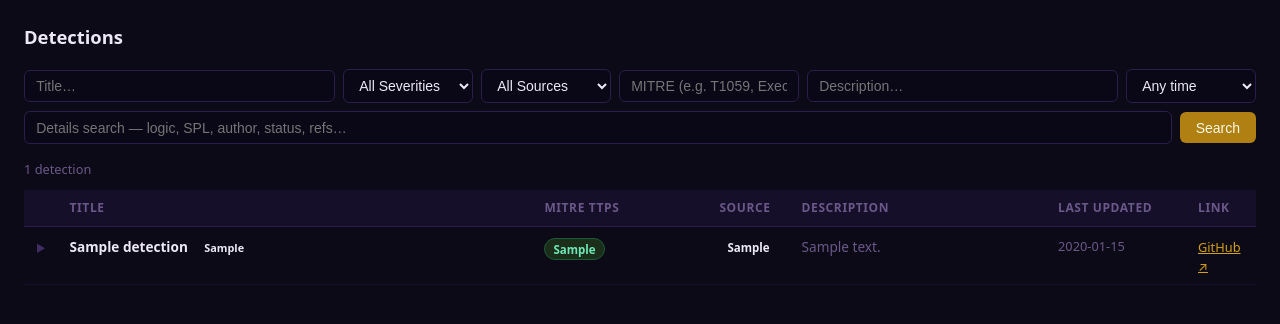
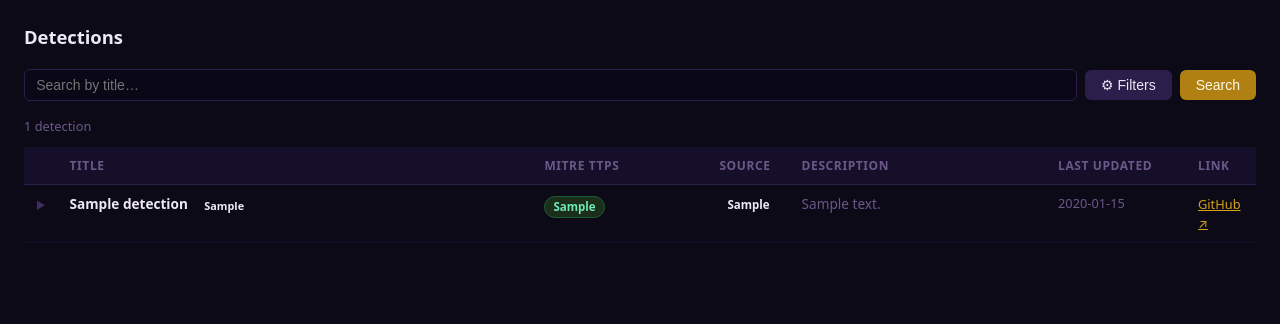
Before and after one commit to McSloats/RuleRadar, a Flask app: page /detections in a window 1280 px wide. Shown: the part 52-376 px from the top of the page. Run offline with Flask 3, Linux system fonts and the light colour scheme; a user stored in the database is signed in; data comes from the database, SQL or seed files in the repository; tables that the repository leaves empty hold one stand-in row (values such as "Sample post").

Commit message:
Replace two-row filter form with toggle-panel design
Default view: single title search bar + ⚙ Filters button + Search/Clear.
The Filters button shows a gold badge with the count of active panel
filters. Clicking expands a compact labeled panel with all secondary
fields (severity, source, MITRE, description, time window, details
search on Detections; source, change type, time window, details on
Updates). Panel auto-opens on page load when any panel filter is active.

CSS additions to layout.html replace the old .filter-form-multi /
.filter-row rules with .filter-bar, .filter-panel, .filter-panel-grid,
.filter-panel-field, and .filter-badge.

Co-Authored-By: Claude Sonnet 4.6 <noreply@anthropic.com>

```diff
--- a/webapp/templates/detections.html
+++ b/webapp/templates/detections.html
@@ -21,30 +21,60 @@
 </div>
 {% endif %}
 
-{# ── Filter form ──────────────────────────────────────────────────────────── #}
-<form method="get" action="{{ url_for('detections') }}" class="filter-form-multi">
-  {# Row 1 — one filter per main table column #}
-  <div class="filter-row">
+{# ── Filter bar ───────────────────────────────────────────────────────────── #}
+{% set _panel_active = severity or source or mitre or description or days or details_q %}
+{% set _panel_count  = (1 if severity else 0) + (1 if source else 0) + (1 if mitre else 0)
+                     + (1 if description else 0) + (1 if days else 0) + (1 if details_q else 0) %}
+<form method="get" action="{{ url_for('detections') }}" class="filter-bar">
+
+  {# Main row: title search + toggle + actions #}
+  <div class="filter-bar-main">
     <input type="text" name="title" value="{{ title }}"
-           placeholder="Title…" style="flex:2; min-width:160px;">
+           placeholder="Search by title…" class="filter-search-input">
+    <button type="button" class="btn btn-secondary filter-toggle-btn"
+            id="filter-toggle" onclick="toggleFilterPanel()"
+            aria-expanded="{{ 'true' if _panel_active else 'false' }}">
+      ⚙ Filters{% if _panel_count %} <span class="filter-badge">{{ _panel_count }}</span>{% endif %}
+    </button>
+    <button type="submit" class="btn btn-primary">Search</button>
+    {% if title or _panel_active %}
+      <a href="{{ url_for('detections') }}" class="btn btn-secondary">Clear</a>
+    {% endif %}
+  </div>
+
+  {# Expandable panel — auto-opens when any panel filter is active #}
+  <div class="filter-panel{% if _panel_active %} open{% endif %}" id="filter-panel">
+    <div class="filter-panel-grid">
+      <div class="filter-panel-field">
+        <label>Severity</label>
         <select name="severity">
-      <option value=""              {% if not severity                  %}selected{% endif %}>All Severities</option>
-      <option value="critical"      {% if severity == 'critical'        %}selected{% endif %}>Critical</option>
-      <option value="high"          {% if severity == 'high'            %}selected{% endif %}>High</option>
-      <option value="medium"        {% if severity == 'medium'          %}selected{% endif %}>Medium</option>
-      <option value="low"           {% if severity == 'low'             %}selected{% endif %}>Low</option>
-      <option value="informational" {% if severity == 'informational'   %}selected{% endif %}>Informational</option>
+          <option value=""              {% if not severity                %}selected{% endif %}>Any</option>
+          <option value="critical"      {% if severity == 'critical'      %}selected{% endif %}>Critical</option>
+          <option value="high"          {% if severity == 'high'          %}selected{% endif %}>High</option>
+          <option value="medium"        {% if severity == 'medium'        %}selected{% endif %}>Medium</option>
+          <option value="low"           {% if severity == 'low'           %}selected{% endif %}>Low</option>
+          <option value="informational" {% if severity == 'informational' %}selected{% endif %}>Informational</option>
         </select>
+      </div>
+      <div class="filter-panel-field">
+        <label>Source</label>
         <select name="source">
-      <option value=""        {% if not source           %}selected{% endif %}>All Sources</option>
-      <option value="sigma"   {% if source == 'sigma'    %}selected{% endif %}>Sigma</option>
-      <option value="splunk"  {% if source == 'splunk'   %}selected{% endif %}>Splunk</option>
-      <option value="elastic" {% if source == 'elastic'  %}selected{% endif %}>Elastic</option>
+          <option value=""        {% if not source          %}selected{% endif %}>All</option>
+          <option value="sigma"   {% if source == 'sigma'   %}selected{% endif %}>Sigma</option>
+          <option value="splunk"  {% if source == 'splunk'  %}selected{% endif %}>Splunk</option>
+          <option value="elastic" {% if source == 'elastic' %}selected{% endif %}>Elastic</option>
         </select>
-    <input type="text" name="mitre" value="{{ mitre }}"
-           placeholder="MITRE (e.g. T1059, Execution)" style="min-width:180px;">
-    <input type="text" name="description" value="{{ description }}"
-           placeholder="Description…" style="flex:2; min-width:160px;">
+      </div>
+      <div class="filter-panel-field" style="flex:1.2; min-width:150px;">
+        <label>MITRE TTP</label>
+        <input type="text" name="mitre" value="{{ mitre }}" placeholder="e.g. T1059, Execution">
+      </div>
+      <div class="filter-panel-field" style="flex:2; min-width:180px;">
+        <label>Description</label>
+        <input type="text" name="description" value="{{ description }}" placeholder="Keyword…">
+      </div>
+      <div class="filter-panel-field">
+        <label>Time window</label>
         <select name="days">
           <option value=""   {% if not days      %}selected{% endif %}>Any time</option>
           <option value="7"  {% if days == '7'   %}selected{% endif %}>Last 7 days</option>
@@ -52,17 +82,23 @@
           <option value="90" {% if days == '90'  %}selected{% endif %}>Last 90 days</option>
         </select>
       </div>
-  {# Row 2 — keyword search across all expanded-detail fields #}
-  <div class="filter-row">
+      <div class="filter-panel-field" style="flex:2; min-width:200px;">
+        <label>Details search</label>
         <input type="text" name="details_q" value="{{ details_q }}"
-           placeholder="Details search — logic, SPL, author, status, refs…"
-           style="flex:1; min-width:260px;">
-    <button type="submit" class="btn btn-primary">Search</button>
-    {% if title or description or severity or source or mitre or days or details_q %}
-      <a href="{{ url_for('detections') }}" class="btn btn-secondary">Clear</a>
-    {% endif %}
+               placeholder="Logic, SPL, author, refs…">
       </div>
+    </div>
+  </div>
+
 </form>
+<script>
+function toggleFilterPanel() {
+  const panel = document.getElementById('filter-panel');
+  const btn   = document.getElementById('filter-toggle');
+  const open  = panel.classList.toggle('open');
+  btn.setAttribute('aria-expanded', open);
+}
+</script>
 
 <p class="result-count">
   {{ total }} detection{{ 's' if total != 1 else '' }}
--- a/webapp/templates/layout.html
+++ b/webapp/templates/layout.html
@@ -232,11 +232,30 @@
       border-radius: 8px;
     }
 
-    /* ── Multi-row filter form (Detections / Updates pages) ── */
-    .filter-form-multi { display:flex; flex-direction:column; gap:0.5rem; margin-bottom:1rem; }
-    .filter-row { display:flex; flex-wrap:wrap; gap:0.5rem; align-items:center; }
-    .filter-row input[type="text"] { flex:1; min-width:130px; }
-    .filter-row select { min-width:130px; }
+    /* ── Filter toggle bar (Detections / Updates pages) ── */
+    .filter-bar          { margin-bottom: 1rem; }
+    .filter-bar-main     { display: flex; gap: 0.5rem; align-items: center; flex-wrap: wrap; }
+    .filter-search-input { flex: 1; min-width: 220px; }
+
+    .filter-toggle-btn   { display: inline-flex; align-items: center; gap: 0.35rem; white-space: nowrap; }
+    .filter-badge        {
+      background: #d4a017; color: #0d0a18;
+      border-radius: 10px; padding: 0.05rem 0.4rem;
+      font-size: 0.68rem; font-weight: 700; line-height: 1.5;
+    }
+
+    .filter-panel        {
+      display: none;
+      margin-top: 0.5rem; padding: 0.75rem 1rem;
+      background: #160f2a; border: 1px solid #2b1e4a; border-radius: 6px;
+    }
+    .filter-panel.open   { display: block; }
+    .filter-panel-grid   { display: flex; flex-wrap: wrap; gap: 0.5rem 0.75rem; align-items: flex-end; }
+    .filter-panel-field  { display: flex; flex-direction: column; gap: 0.2rem; min-width: 120px; }
+    .filter-panel-field label {
+      font-size: 0.72rem; font-weight: 600; color: #9080b8;
+      text-transform: uppercase; letter-spacing: 0.04em;
+    }
 
     /* ── Saved filter presets ── */
     .filter-presets {
```
Also changed, not shown: webapp/templates/updates.html (+54 -22 lines). Lines whose indentation alone changed are shown as unchanged.
